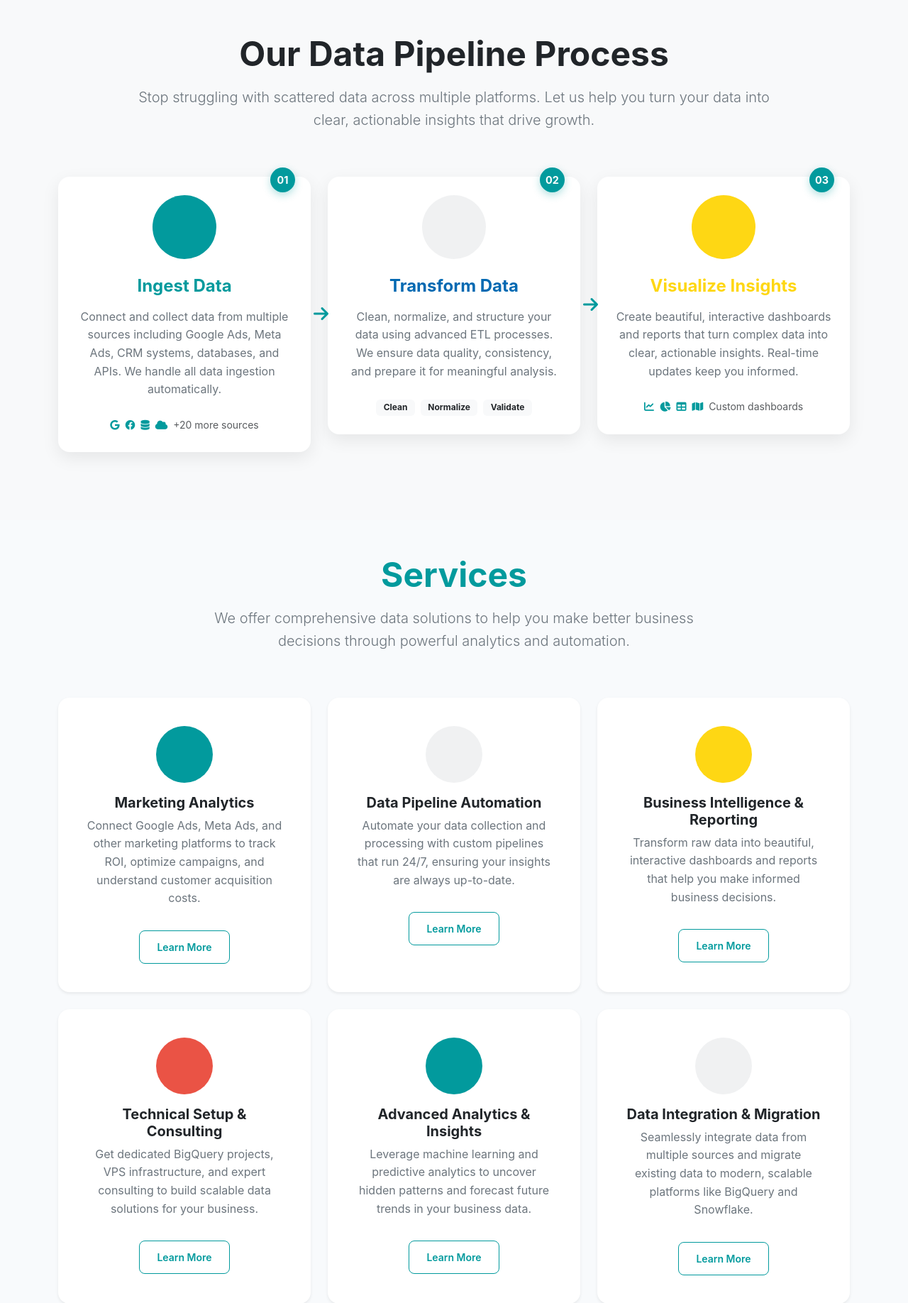
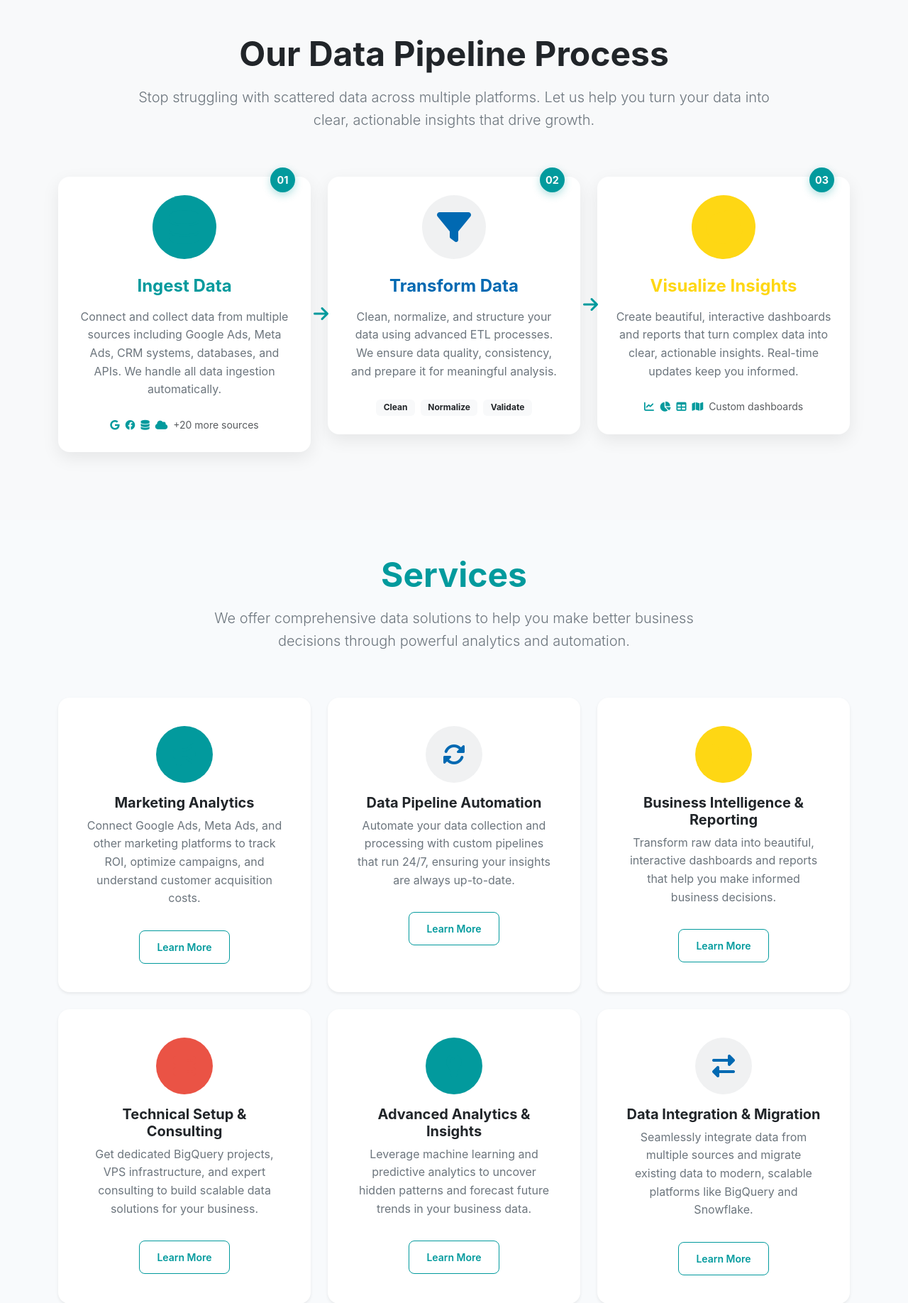
Before and after one commit to adillraza/datacharted, a Flask app: page / in a window 1280 px wide. Shown: the part 913-2749 px from the top of the page at 71% size. Run offline with Flask 3, Linux system fonts and the light colour scheme; some libraries are stand-ins or nearby versions.

Commit message:
Use Font Awesome icons consistently across all pages
- Replace all Tabler Icons (ti ti-*) with Font Awesome icons (fas fa-*) in home page
- Remove Tabler Icons CSS and custom CSS classes since not needed
- Use same icon approach as dashboard which works perfectly
- Icons now display consistently: database, filter, chart-pie, bullhorn, sync-alt, chart-bar, server, lightbulb, exchange-alt
- Fixes empty circles/missing icons issue by using single reliable icon library

```diff
--- a/app/templates/base.html
+++ b/app/templates/base.html
@@ -11,8 +11,6 @@
     <link href="https://cdn.jsdelivr.net/npm/bootstrap@5.3.0/dist/css/bootstrap.min.css" rel="stylesheet">
     <!-- Font Awesome -->
     <link rel="stylesheet" href="https://cdnjs.cloudflare.com/ajax/libs/font-awesome/6.4.0/css/all.min.css">
-    <!-- Tabler Icons -->
-    <link rel="stylesheet" href="https://cdn.jsdelivr.net/npm/@tabler/icons@latest/tabler-icons.min.css">
     <!-- Custom CSS -->
     <style>
         :root {
@@ -204,20 +202,7 @@
             border-color: var(--accent-red) !important;
         }
 
-        /* Tabler Icons */
-        .ti {
-            font-size: 48px;
-            line-height: 1;
-            display: inline-block;
-        }
 
-        .ti-lg {
-            font-size: 48px;
-        }
-
-        .ti-xl {
-            font-size: 64px;
-        }
 
         /* Modern Footer Styles */
         .modern-footer {
--- a/app/templates/main/index.html
+++ b/app/templates/main/index.html
@@ -86,7 +86,7 @@
                     <div class="process-step-card h-100 p-4">
                         <div class="step-number">01</div>
                         <div class="bg-primary bg-opacity-10 rounded-circle d-inline-flex align-items-center justify-content-center mb-4" style="width: 90px; height: 90px;">
-                            <i class="ti ti-database ti-xl text-primary"></i>
+                            <i class="fas fa-database fa-3x text-primary"></i>
                         </div>
                         <h4 class="fw-bold mb-3 text-primary">Ingest Data</h4>
                         <p class="text-secondary mb-4">
@@ -115,7 +115,7 @@
                     <div class="process-step-card h-100 p-4">
                         <div class="step-number">02</div>
                         <div class="bg-secondary bg-opacity-10 rounded-circle d-inline-flex align-items-center justify-content-center mb-4" style="width: 90px; height: 90px;">
-                            <i class="ti ti-filter ti-xl text-secondary-blue"></i>
+                            <i class="fas fa-filter fa-3x text-secondary-blue"></i>
                         </div>
                         <h4 class="fw-bold mb-3 text-secondary-blue">Transform Data</h4>
                         <p class="text-secondary mb-4">
@@ -142,7 +142,7 @@
                     <div class="process-step-card h-100 p-4">
                         <div class="step-number">03</div>
                         <div class="bg-accent-yellow bg-opacity-10 rounded-circle d-inline-flex align-items-center justify-content-center mb-4" style="width: 90px; height: 90px;">
-                            <i class="ti ti-chart-pie ti-xl text-accent-yellow"></i>
+                            <i class="fas fa-chart-pie fa-3x text-accent-yellow"></i>
                         </div>
                         <h4 class="fw-bold mb-3 text-accent-yellow">Visualize Insights</h4>
                         <p class="text-secondary mb-4">
@@ -184,7 +184,7 @@
                 <div class="card h-100 text-center p-4 border-0 shadow-sm">
                     <div class="card-body">
                         <div class="bg-primary bg-opacity-10 rounded-circle d-inline-flex align-items-center justify-content-center mb-3" style="width: 80px; height: 80px;">
-                            <i class="ti ti-speakerphone ti-lg text-primary"></i>
+                            <i class="fas fa-bullhorn fa-2x text-primary"></i>
                         </div>
                         <h5 class="card-title fw-bold">Marketing Analytics</h5>
                         <p class="card-text text-secondary">
@@ -200,7 +200,7 @@
                 <div class="card h-100 text-center p-4 border-0 shadow-sm">
                     <div class="card-body">
                         <div class="bg-secondary bg-opacity-10 rounded-circle d-inline-flex align-items-center justify-content-center mb-3" style="width: 80px; height: 80px;">
-                            <i class="ti ti-refresh ti-lg text-secondary-blue"></i>
+                            <i class="fas fa-sync-alt fa-2x text-secondary-blue"></i>
                         </div>
                         <h5 class="card-title fw-bold">Data Pipeline Automation</h5>
                         <p class="card-text text-secondary">
@@ -216,7 +216,7 @@
                 <div class="card h-100 text-center p-4 border-0 shadow-sm">
                     <div class="card-body">
                         <div class="bg-accent-yellow bg-opacity-10 rounded-circle d-inline-flex align-items-center justify-content-center mb-3" style="width: 80px; height: 80px;">
-                            <i class="ti ti-chart-bar ti-lg text-accent-yellow"></i>
+                            <i class="fas fa-chart-bar fa-2x text-accent-yellow"></i>
                         </div>
                         <h5 class="card-title fw-bold">Business Intelligence & Reporting</h5>
                         <p class="card-text text-secondary">
@@ -232,7 +232,7 @@
                 <div class="card h-100 text-center p-4 border-0 shadow-sm">
                     <div class="card-body">
                         <div class="bg-accent-red bg-opacity-10 rounded-circle d-inline-flex align-items-center justify-content-center mb-3" style="width: 80px; height: 80px;">
-                            <i class="ti ti-server ti-lg text-accent-red"></i>
+                            <i class="fas fa-server fa-2x text-accent-red"></i>
                         </div>
                         <h5 class="card-title fw-bold">Technical Setup & Consulting</h5>
                         <p class="card-text text-secondary">
@@ -248,7 +248,7 @@
                 <div class="card h-100 text-center p-4 border-0 shadow-sm">
                     <div class="card-body">
                         <div class="bg-primary bg-opacity-10 rounded-circle d-inline-flex align-items-center justify-content-center mb-3" style="width: 80px; height: 80px;">
-                            <i class="ti ti-bulb ti-lg text-primary"></i>
+                            <i class="fas fa-lightbulb fa-2x text-primary"></i>
                         </div>
                         <h5 class="card-title fw-bold">Advanced Analytics & Insights</h5>
                         <p class="card-text text-secondary">
@@ -264,7 +264,7 @@
                 <div class="card h-100 text-center p-4 border-0 shadow-sm">
                     <div class="card-body">
                         <div class="bg-secondary bg-opacity-10 rounded-circle d-inline-flex align-items-center justify-content-center mb-3" style="width: 80px; height: 80px;">
-                            <i class="ti ti-arrows-exchange ti-lg text-secondary-blue"></i>
+                            <i class="fas fa-exchange-alt fa-2x text-secondary-blue"></i>
                         </div>
                         <h5 class="card-title fw-bold">Data Integration & Migration</h5>
                         <p class="card-text text-secondary">
```
